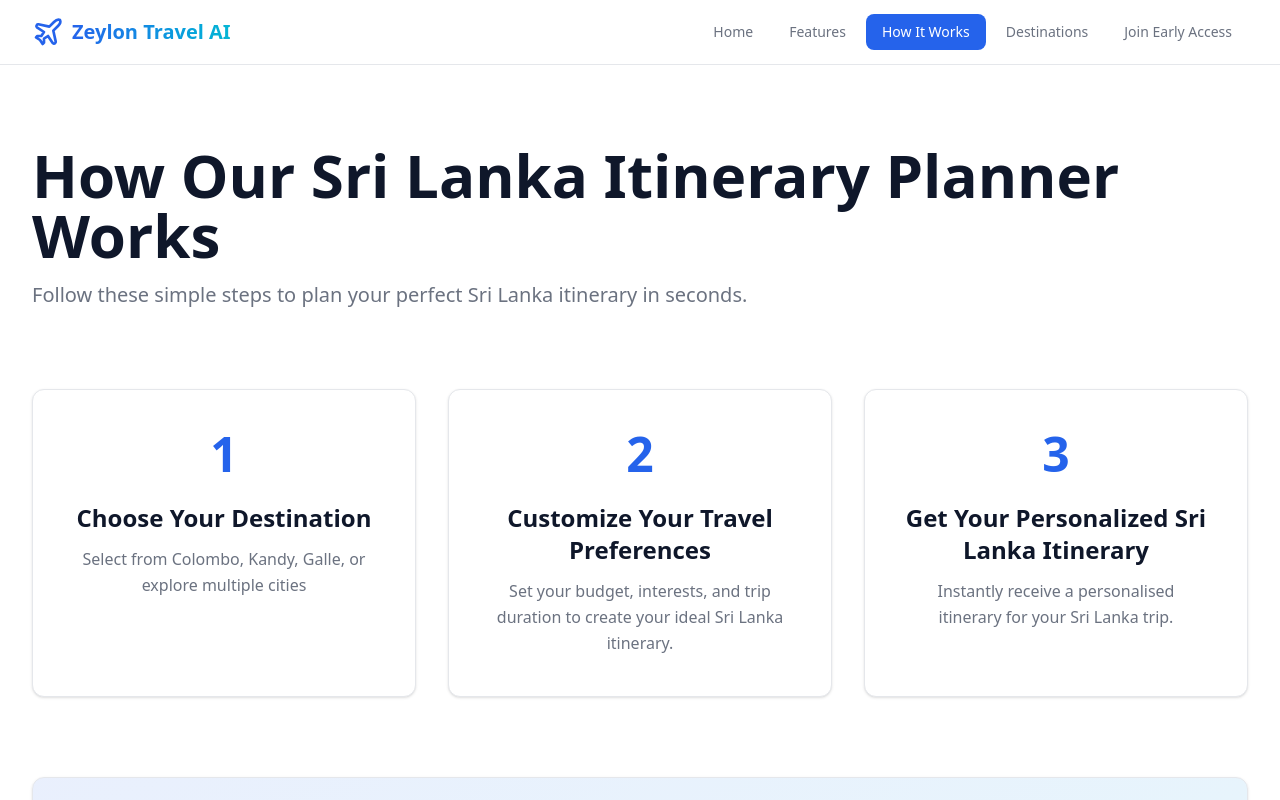
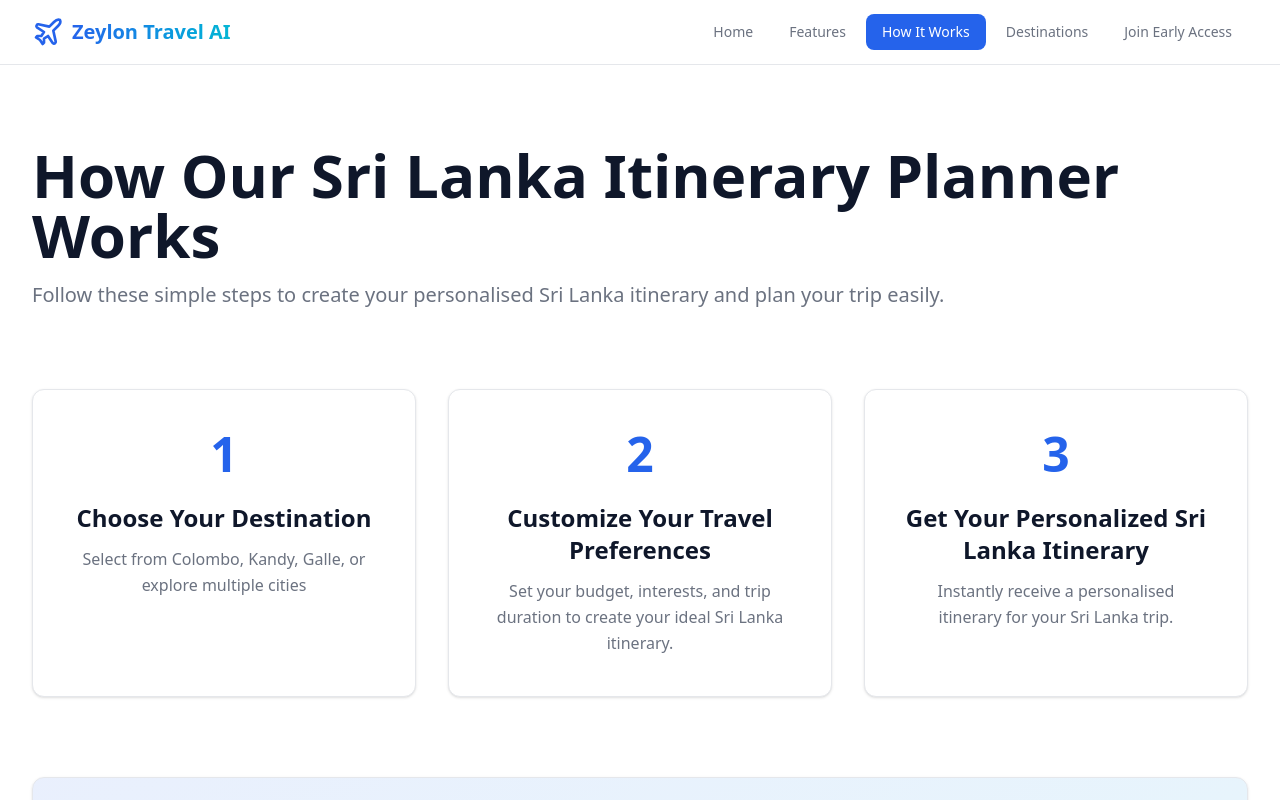
Before and after one commit to BinewMendis/zeylon-travel-ai-microsite, a Next.js app: page / in a window 1280 px wide. Both pictures are taken after a click on the button "How It Works". Shown: the top 800 px of the page. Built offline with nearby package versions, Linux system fonts and the light colour scheme.

Commit message:
optimize

```diff
--- a/components/sections/HowItWorksSection.tsx
+++ b/components/sections/HowItWorksSection.tsx
@@ -51,7 +51,7 @@ export default function HowItWorksSection() {
         <h2 className="text-5xl md:text-6xl font-bold">How Our Sri Lanka Itinerary Planner Works</h2>
 
         <p className="text-xl text-muted-foreground">
-          Follow these simple steps to plan your perfect Sri Lanka itinerary in seconds.
+          Follow these simple steps to create your personalised Sri Lanka itinerary and plan your trip easily.
         </p>
       </div>
 
```
